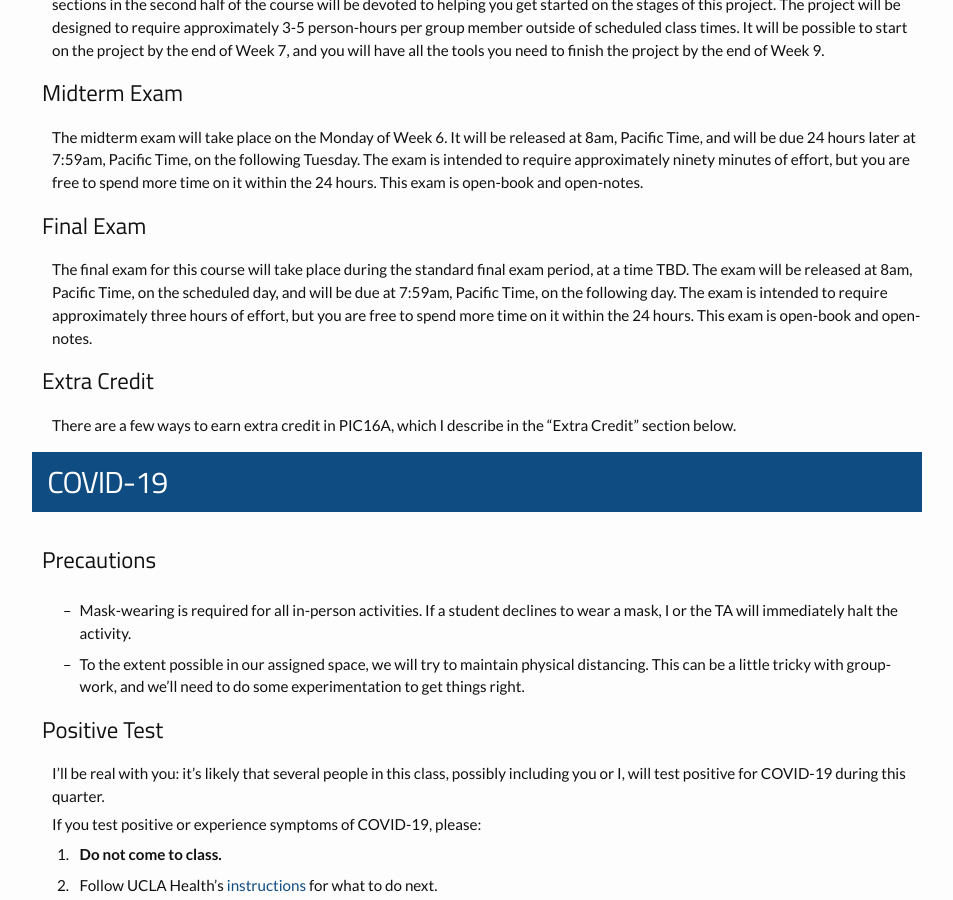
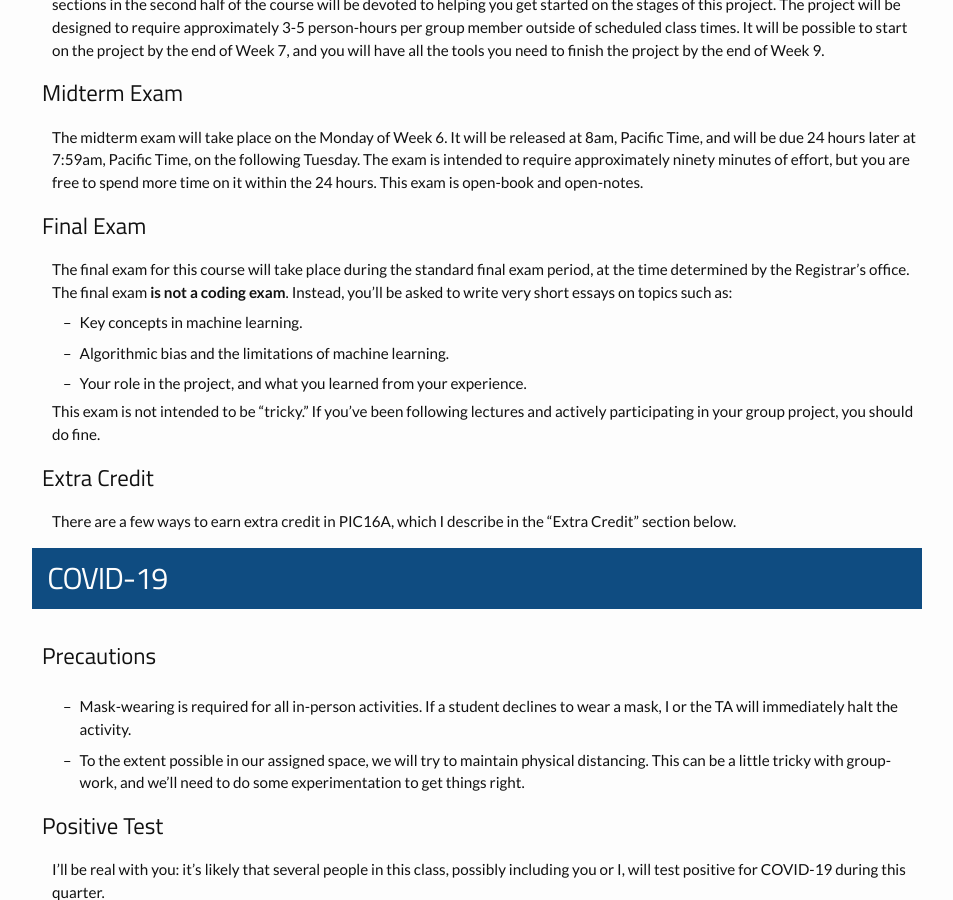
Before and after one commit to PhilChodrow/PIC16A, a Jekyll site: the page built from syllabus.md, in a window 1280 px wide and 900 px high, scrolled down 6053 px. Shown: the whole window, without its empty margins (163-1116 px from the left). Built offline with Jekyll 4.4.1, drawn with Linux system fonts in a browser that asks for light colours; nearby versions of some CDN libraries; some of the changed text lies outside the part shown.

Commit message:
Update syllabus.md

```diff
--- a/syllabus.md
+++ b/syllabus.md
@@ -187,7 +187,7 @@ The lowest homework score will be dropped. Homeworks can be submitted up to 3 da
 
 Attendance at scheduled lecture sessions is **encouraged but optional**. You can achieve a 100% in this course without ever attending a scheduled lecture section. Of course, attendance at lecture will help you learn the material more rapidly and thoroughly. Scheduled lecture sessions will include Q&A, discussion, supplementary lectures, and both individual and group activities.
 
-**Attendance at discussion sessions is expected**. What "expected" means is that Discussion activities count toward your overall grade. The highest grade that can be obtained in PIC16A without attending Discussion is a B+.
+**Attendance at Discussion sessions is expected**. What "expected" means is that Discussion activities count toward your overall grade. The highest grade that can be obtained in PIC16A without attending Discussion is a B+.
 
 Under certain circumstances, you can receive an exemption which will allow you not to attend the scheduled Discussion section. You should request an exemption from me if:
 
@@ -222,7 +222,13 @@ The midterm exam will take place on the Monday of Week 6. It will be released at
 
 ## Final Exam
 
-The final exam for this course will take place during the standard final exam period, at a time TBD. The exam will be released at 8am, Pacific Time, on the scheduled day, and will be due at 7:59am, Pacific Time, on the following day. The exam is intended to require approximately three hours of effort, but you are free to spend more time on it within the 24 hours. This exam is open-book and open-notes.
+The final exam for this course will take place during the standard final exam period, at the time determined by the Registrar's office. The final exam **is not a coding exam**. Instead, you'll be asked to write very short essays on topics such as:
+
+- Key concepts in machine learning.
+- Algorithmic bias and the limitations of machine learning.
+- Your role in the project, and what you learned from your experience.
+
+This exam is not intended to be "tricky." If you've been following lectures and actively participating in your group project, you should do fine.
 
 ## Extra Credit
 
```
Also changed, not shown: other parts of syllabus.md (+5 -5 lines).
